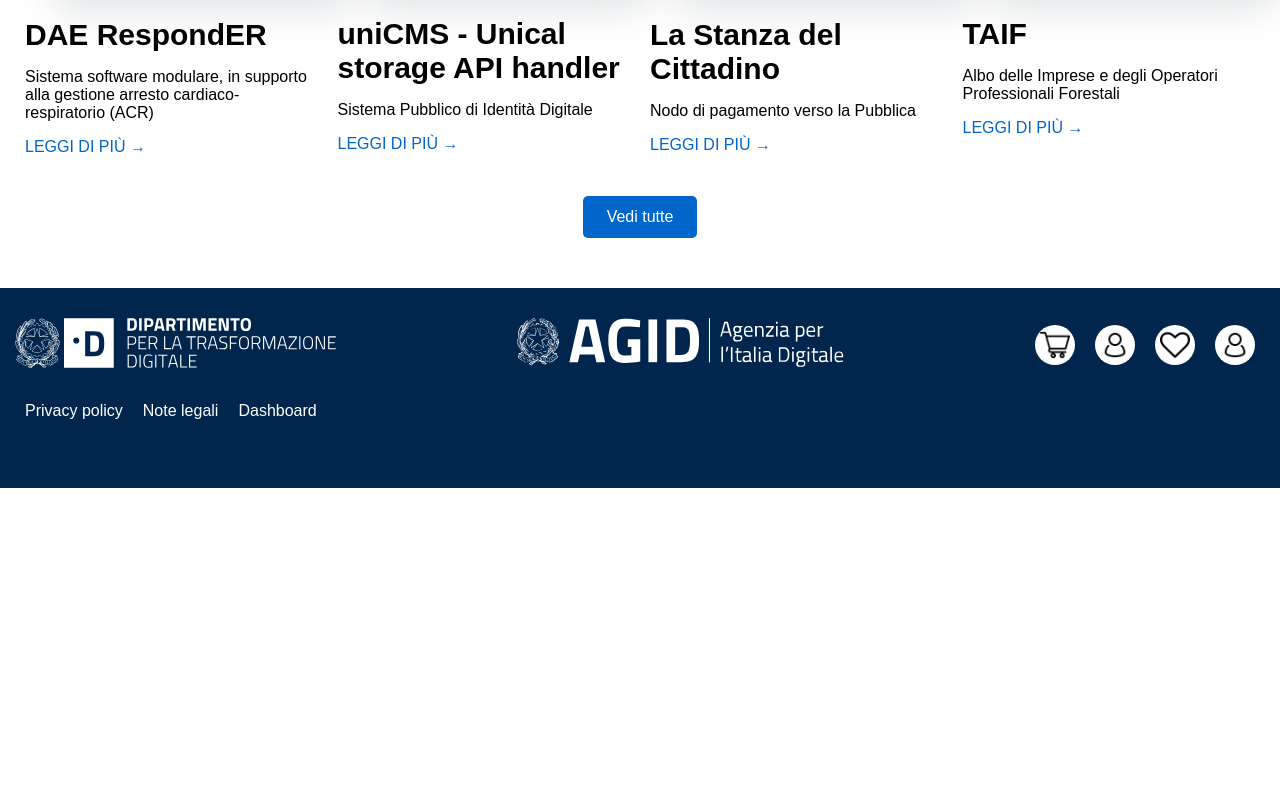
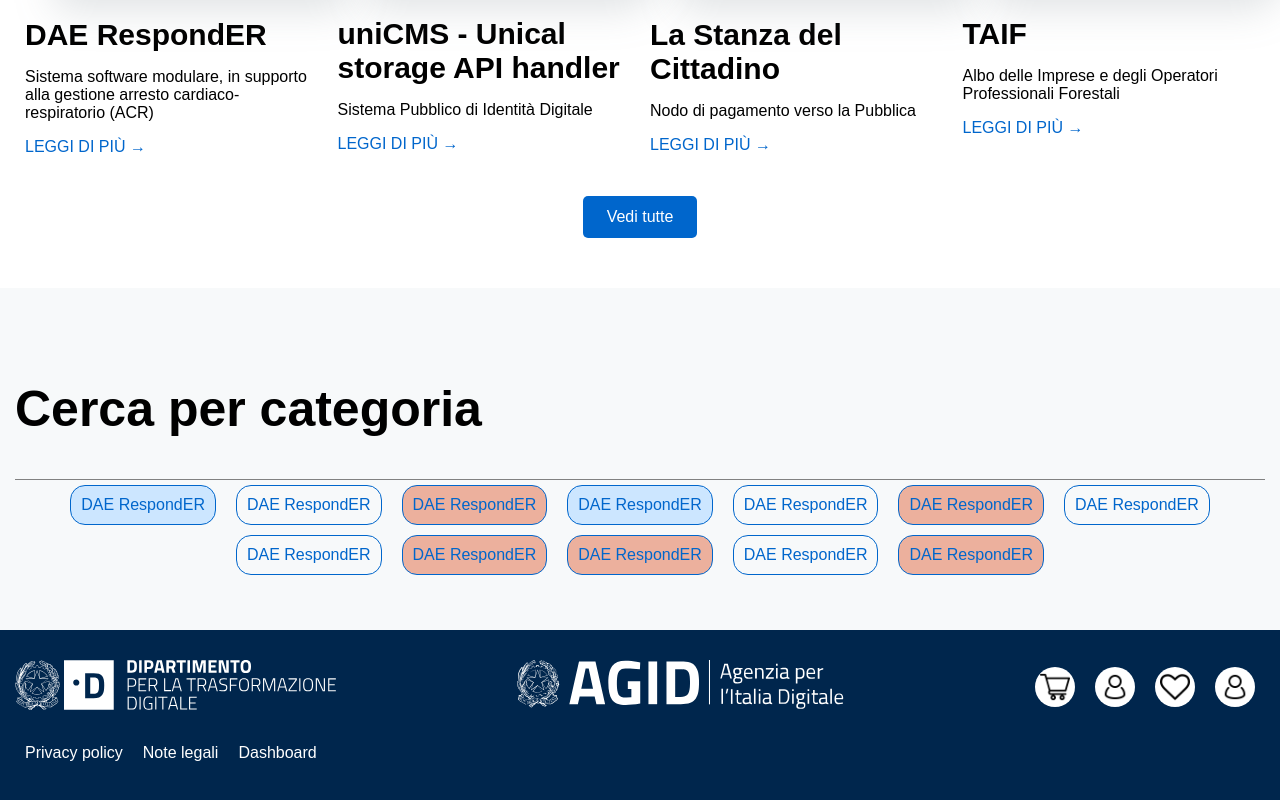
Before and after one commit to NickMostovoi/IT_developers, a plain HTML site: page index.html in a window 1280 px wide. Shown: the part 2129-2929 px from the top of the page. Before the commit the page ends 2617 px from the top, so only its background shows below. Drawn offline with Linux system fonts and the light colour scheme.

Commit message:
IT_developers: added category

```diff
--- a/index.css
+++ b/index.css
@@ -297,6 +297,25 @@ html {
     min-width: 220px;
 }
 
+.link_border_blue {
+    border: 1px solid #0066cc;
+    border-radius: 15px;
+    padding: 10px;
+    margin: 5px 0;
+}
+
+.list_wrap {
+    flex-wrap: wrap
+}
+
+.done {
+    background-color: #cce6ff;
+}
+
+.important {
+    background-color: rgba(232, 144, 116, 0.69);
+}
+
 /************************************************************ section */
 .section {
     padding: 50px 0;
--- a/index.html
+++ b/index.html
@@ -137,6 +137,16 @@
                     </div>
                 </div>
             </section>
+
+        <section class="section section_background_grey main__section">
+            <div class="section__container">
+                <div class="section__header">
+                    <h2 class="title title_main">Cerca per categoria</h2>
+                </div>
+
+                <ul class="list section_list list_wrap" id="category"></ul>
+            </div>
+        </section>
     </main>
 
     <footer class="footer page__footer">
@@ -175,6 +185,21 @@
             </div>
         </div>
     </footer>
+
+    <script type="text/template" id="category-template">
+        {{~ it.category :category:index}}
+            <li class="list__item">
+                <a class="link link_color_blue link_border_blue list__link
+                {{? category.status}}
+                    {{? category.status === 'bad bad'}}
+                        done
+                    {{??}}
+                        important
+                    {{?}}
+                {{?}}" href="#">{{=category.title}}</a>
+            </li>
+        {{~}}
+    </script>
 
     <script type="text/template" id="list-template">
         {{~ it.lists :list:index}}
--- a/js/index.js
+++ b/js/index.js
@@ -124,6 +124,53 @@ var software = [
     }
 ];
 
+var category = [
+    {
+        status: 'bad bad',
+        title: 'DAE RespondER'
+    },
+    {
+        title: 'DAE RespondER'
+    },
+    {
+        status: 'very good',
+        title: 'DAE RespondER'
+    },
+    {
+        status: 'bad bad',
+        title: 'DAE RespondER'
+    },
+    {
+        title: 'DAE RespondER'
+    },
+    {
+        status: 'important',
+        title: 'DAE RespondER'
+    },
+    {
+        title: 'DAE RespondER'
+    },
+    {
+        title: 'DAE RespondER'
+    },
+    {
+        status: 'done',
+        title: 'DAE RespondER'
+    },
+    {
+        status: 'important',
+        title: 'DAE RespondER'
+    },
+    {
+        title: 'DAE RespondER'
+    },
+    {
+        status: 'important',
+        title: 'DAE RespondER'
+    }
+];
+
+$('#category').html(doT.template($('#category-template').html())({category: category}));
 $('#asideMenu').html(doT.template($('#asideMenu-template').html())({asideMenu: asideMenu}));
 $('#menu').html(doT.template($('#menu-template').html())({menu: menu}));
 $('.socialsTemplate').html(doT.template($('#socials-template').html())({socials: socials}));
```
Lines whose indentation alone changed are shown as unchanged.
